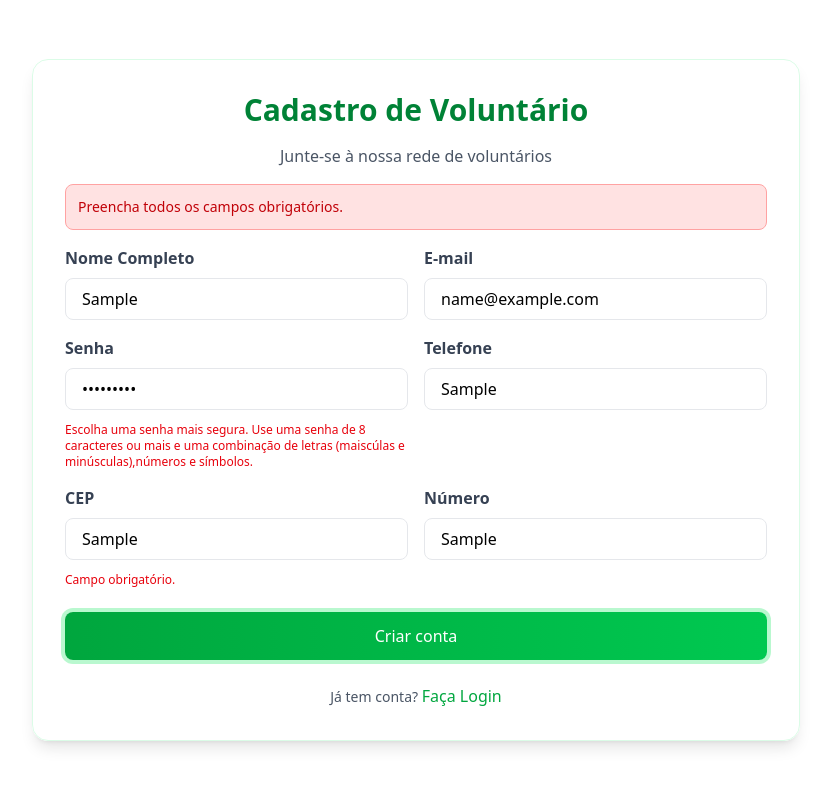
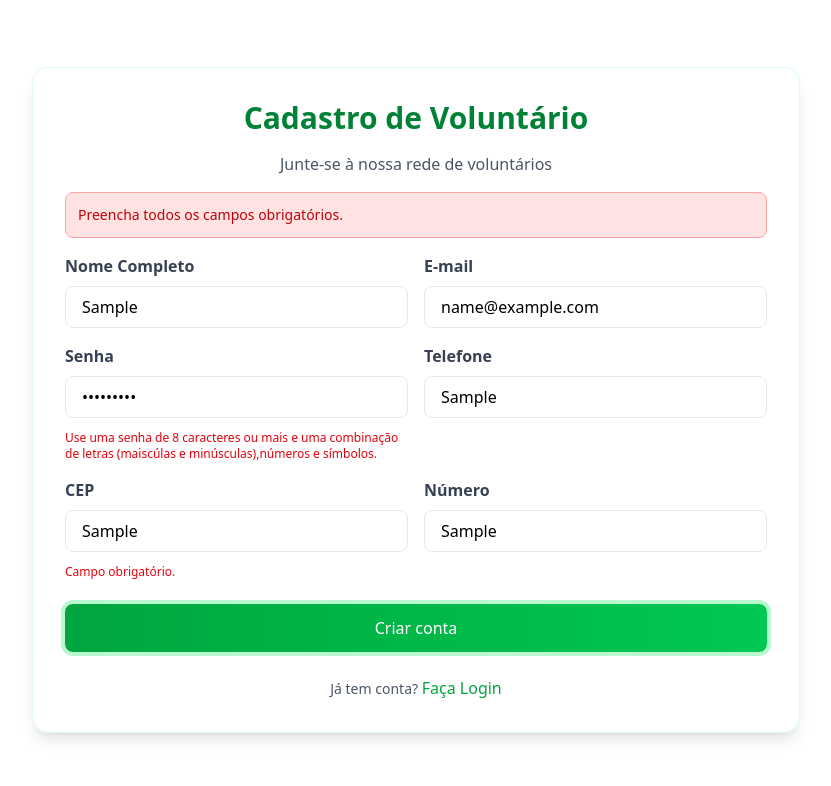
Before and after one commit to MMC-Organization/voluntree-angular, an Angular app: page /signup/volunteer in a window 1280 px wide. Both pictures are taken after typing "Sample", "name@example.com", "Sample123", "Sample", "Sample", "Sample" into the empty fields and a click on the button "Criar conta". Shown: the top 786 px of the page, without its empty margins (224-1055 px from the left). Built offline with nearby package versions, Linux system fonts and the light colour scheme.

Commit message:
fix: add symbols to password validator

```diff
--- a/src/app/core/services/auth/auth.ts
+++ b/src/app/core/services/auth/auth.ts
@@ -62,7 +62,6 @@ export class Auth {
     const { email, password, ...metadata } = signupData
 
     if ('cnpj' in signupData) {
-      console.log(signupData)
       return this.#database.auth.signUp({
         email,
         password,
--- a/src/app/feature/auth/signup/ong/ong.ts
+++ b/src/app/feature/auth/signup/ong/ong.ts
@@ -48,7 +48,9 @@ export class Ong {
       [
         Validators.required,
         Validators.minLength(8),
-        Validators.pattern(/^(?=.*[a-z])(?=.*[A-Z])(?=.*\d)(?=.*[@$!%*?&])[A-Za-z\d@$!%*?&]{8,}$/),
+        Validators.pattern(
+          /^(?=.*[a-z])(?=.*[A-Z])(?=.*\d)(?=.*[!@#$%^&*()_\+\-=\{\}\[\]:"'<>,\.?\/\\|~`]).{8,}$/
+        ),
       ],
     ],
     cep: [
--- a/src/app/feature/auth/signup/volunteer/volunteer.html
+++ b/src/app/feature/auth/signup/volunteer/volunteer.html
@@ -18,7 +18,6 @@
     }
 
     <div class="form-grid">
-
       <div class="label-div">
         <label for="nome">Nome Completo</label>
         <input id="nome" type="text" formControlName="nome" placeholder="Seu nome completo" />
@@ -37,9 +36,17 @@
 
       <div class="label-div">
         <label for="senha">Senha</label>
-        <input id="senha" type="password" formControlName="senha" placeholder="Crie uma senha segura" />
+        <input
+          id="senha"
+          type="password"
+          formControlName="senha"
+          placeholder="Crie uma senha segura"
+        />
         @if (submitted() && form.get('senha')?.invalid) {
-        <span class="text-xs text-red-600 mt-1">Escolha uma senha mais segura. Use uma senha de 8 caracteres ou mais e uma combinação de letras (maiscúlas e minúsculas),números e símbolos.</span>
+        <span class="text-xs text-red-600 mt-1"
+          >Use uma senha de 8 caracteres ou mais e uma combinação de
+          letras (maiscúlas e minúsculas),números e símbolos.</span
+        >
         }
       </div>
 
@@ -53,7 +60,7 @@
 
       <div class="label-div">
         <label for="cep">CEP</label>
-        <input id="cep" type="text" formControlName="cep" placeholder="00000-000" />
+        <input id="cep" type="text" formControlName="cep" placeholder="00000-000" maxlength="8" />
         @if (submitted() && form.get('cep')?.invalid) {
         <span class="text-xs text-red-600 mt-1">Campo obrigatório.</span>
         }
@@ -66,14 +73,13 @@
         <span class="text-xs text-red-600 mt-1">Campo obrigatório.</span>
         }
       </div>
-
     </div>
 
     <div class="w-full mt-2">
       <button
         type="submit"
         [disabled]="loading()"
-        class="w-full inline-flex items-center justify-center gap-2 rounded-lg bg-gradient-to-r from-green-600 to-green-500 px-4 py-3 text-base font-medium text-white shadow-sm hover:from-green-700 hover:to-green-600 focus:outline-none focus:ring-4 focus:ring-green-200 transition disabled:opacity-50 disabled:cursor-not-allowed"
+        class="w-full inline-flex items-center justify-center gap-2 rounded-lg bg-linear-to-r from-green-600 to-green-500 px-4 py-3 text-base font-medium text-white shadow-sm hover:from-green-700 hover:to-green-600 focus:outline-none focus:ring-4 focus:ring-green-200 transition disabled:opacity-50 disabled:cursor-not-allowed"
       >
         @if (loading()) { Cadastrando... } @else { Criar conta }
       </button>
--- a/src/app/feature/auth/signup/volunteer/volunteer.ts
+++ b/src/app/feature/auth/signup/volunteer/volunteer.ts
@@ -24,12 +24,21 @@ export class Volunteer {
     nome: ['', Validators.required],
     email: ['', [Validators.required, Validators.email]],
     phone: ['', [Validators.required, Validators.maxLength(20)]],
-    senha: ['', [Validators.required, Validators.minLength(8),Validators.pattern(/^(?=.*[a-z])(?=.*[A-Z])(?=.*\d)(?=.*[@$!%*?&])[A-Za-z\d@$!%*?&]{8,}$/)]],
+    senha: [
+      '',
+      [
+        Validators.required,
+        Validators.minLength(8),
+        Validators.pattern(
+          /^(?=.*[a-z])(?=.*[A-Z])(?=.*\d)(?=.*[!@#$%^&*()_\+\-=\{\}\[\]:"'<>,\.?\/\\|~`]).{8,}$/
+        ),
+      ],
+    ],
     cep: ['', [Validators.required, Validators.minLength(8), Validators.maxLength(8)]],
     numero: ['', [Validators.required, Validators.maxLength(20)]],
   })
 
-submitted = signal(false)
+  submitted = signal(false)
   async onSubmit() {
     this.errorMessage.set(null)
     this.successMessage.set(null)
@@ -37,6 +46,7 @@ submitted = signal(false)
 
     if (this.form.invalid) {
       this.errorMessage.set('Preencha todos os campos obrigatórios.')
+      console.error(this.form.get('senha')?.errors)
       return
     }
 
```
Also changed, not shown: 1 other file (tests, documents, lock files or other folders).
